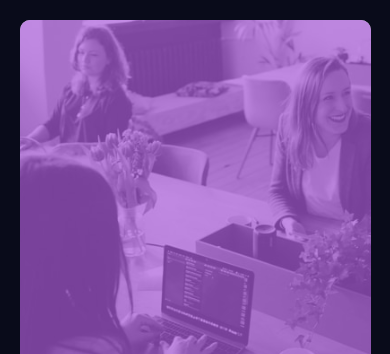
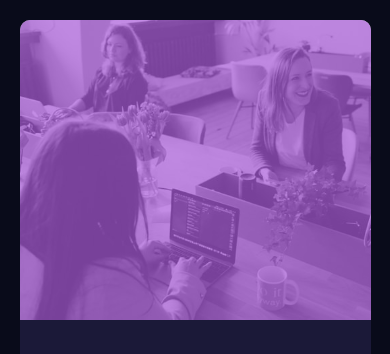
Before and after one commit to kartardeveloper/Stats-Preview-Card, a plain HTML site: page index.html in a window 390 px wide. Shown: the top 354 px of the page. Drawn offline with Linux system fonts and the light colour scheme.

Commit message:
Update responsive.css

```diff
--- a/css/responsive.css
+++ b/css/responsive.css
@@ -52,4 +52,9 @@
         gap: 30px;
         margin-top: 30px;
     }
+
+    .main-image__wrapper {
+        height: 300px;
+        width: 100%;
+    }
 }
```
